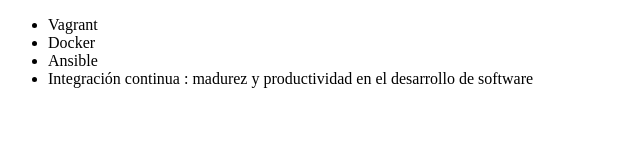
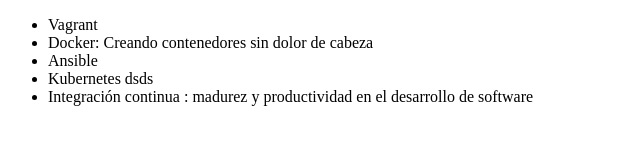
Before and after one commit to Sofiana9024/alura-git, a plain HTML site: page index.html in a window 1280 px wide. Shown: the whole page, without its empty margins (0-640 px from the left). Drawn offline with Linux system fonts and the light colour scheme.

Commit message:
Cambiando el nombre de Docker a Docker ....

```diff
--- a/index.html
+++ b/index.html
@@ -7,8 +7,9 @@
 <body>
      <ul>
          <li> Vagrant </li>
-         <li> Docker </li>
+         <li> Docker: Creando contenedores sin dolor de cabeza </li>
          <li> Ansible </li>
+         <li> Kubernetes dsds</li>
          <li> Integración continua : madurez y productividad en el desarrollo de software </li>
      </ul>
 </body>
```
